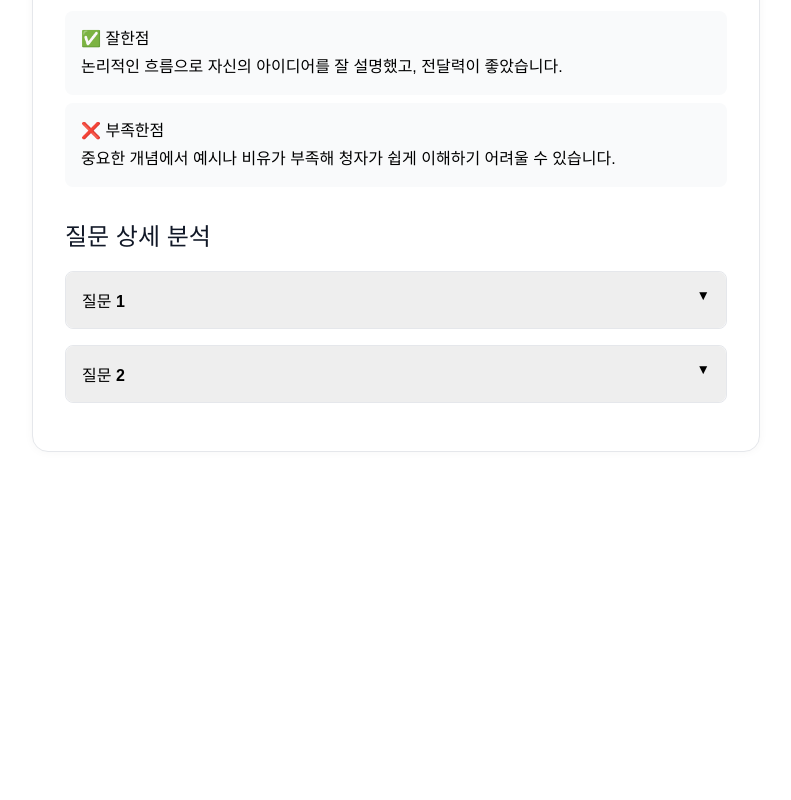
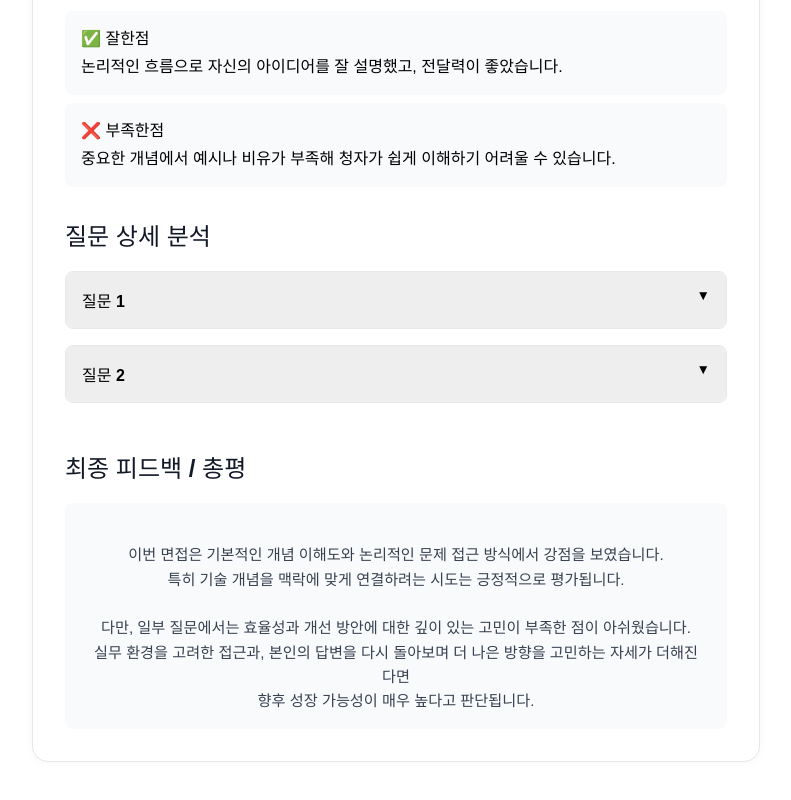
Before and after one commit to knupp7/react-ai-interview, a React (Vite) app in the folder vite-project/: page /interview/result in a window 1280 px wide. Shown: the part 2335-3135 px from the top of the page, without its empty margins (244-1035 px from the left). Before the commit the page ends 2837 px from the top, so only its background shows below. Built offline with nearby package versions, Linux system fonts and the light colour scheme.

Commit message:
[feat] InterViewResult 컴포넌트, 최종피드백 section 추가

```diff
--- /dev/null
+++ b/vite-project/src/data/interviewFinalFeedback.js
@@ -0,0 +1,10 @@
+// 최종 피드백 mockData
+
+export const finalFeedback = `
+이번 면접은 기본적인 개념 이해도와 논리적인 문제 접근 방식에서 강점을 보였습니다.
+특히 기술 개념을 맥락에 맞게 연결하려는 시도는 긍정적으로 평가됩니다.
+
+다만, 일부 질문에서는 효율성과 개선 방안에 대한 깊이 있는 고민이 부족한 점이 아쉬웠습니다.
+실무 환경을 고려한 접근과, 본인의 답변을 다시 돌아보며 더 나은 방향을 고민하는 자세가 더해진다면
+향후 성장 가능성이 매우 높다고 판단됩니다.
+`;
--- a/vite-project/src/pages/InterviewResult.jsx
+++ b/vite-project/src/pages/InterviewResult.jsx
@@ -6,6 +6,7 @@ import CategoryFeedbackBlock from "./interview-result-comps/CategoryFeedbackBloc
 import QuestionAccordion from "./interview-result-comps/QuestionAccordion";
 import { score, radarScores, totalQuestions, missedQuestions, categoryFeedback } from "../data/interviewScoreData"
 import { mockQuestions } from "../data/interviewMockQuestions";
+import { finalFeedback } from "../data/interviewFinalFeedback";
 import styles from "../styles/InterviewResult.module.css";
 
 export default function InterviewResult() {
@@ -58,6 +59,13 @@ export default function InterviewResult() {
                         />
                     ))}
                 </section>
+
+                <section className={styles.finalSection}>
+                    <h2 className={styles.sectionTitle}>최종 피드백 / 총평</h2>
+                    <div className={styles.finalBox}>
+                        {finalFeedback}
+                    </div>
+                </section>
             </div>
         </div>
     );
--- a/vite-project/src/styles/InterviewResult.module.css
+++ b/vite-project/src/styles/InterviewResult.module.css
@@ -70,3 +70,17 @@
 .radar {
     margin-top: 3rem;
 }
+
+.finalSection {
+    margin-top: 3rem;
+}
+
+.finalBox {
+    background-color: #f9fafb;
+    padding: 1rem 1.5rem;
+    border-radius: 0.5rem;
+    line-height: 1.6;
+    color: #374151;
+    font-size: 0.95rem;
+    white-space: pre-line;
+}
```
